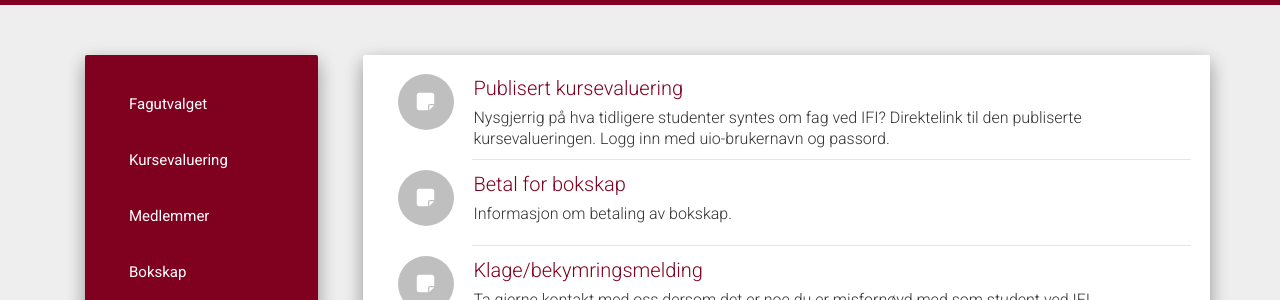
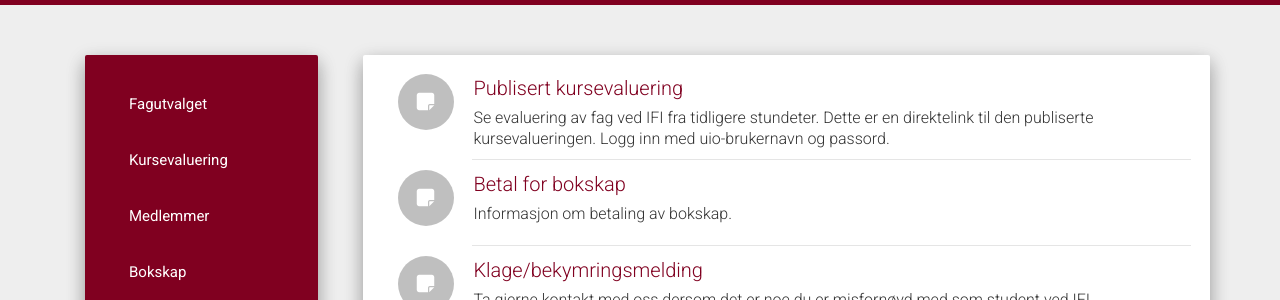
Before and after one commit to fui/fui.github.io, a Jekyll site: the page built from index.html, in a window 1280 px wide. Shown: the part 130-430 px from the top of the page. Built offline with Jekyll 4.4.1, drawn with Linux system fonts in a browser that asks for light colours; nearby versions of some CDN libraries; the list of posts is cut into pages by our own code.

```diff
--- a/_data/front_page_links.json
+++ b/_data/front_page_links.json
@@ -2,7 +2,7 @@
 	{
 		"title": "Publisert kursevaluering",
 		"href": "https://www.mn.uio.no/ifi/livet-rundt-studiene/organisasjoner/fui-kk/kursevaluering/",
-		"desc": "Nysgjerrig på hva tidligere studenter syntes om fag ved IFI? Direktelink til den publiserte kursevalueringen. Logg inn med uio-brukernavn og passord.",
+		"desc": "Se evaluering av fag ved IFI fra tidligere stundeter. Dette er en direktelink til den publiserte kursevalueringen. Logg inn med uio-brukernavn og passord.",
 		"icon_class": "fa fa-sticky-note"
 	},
 	{
```
